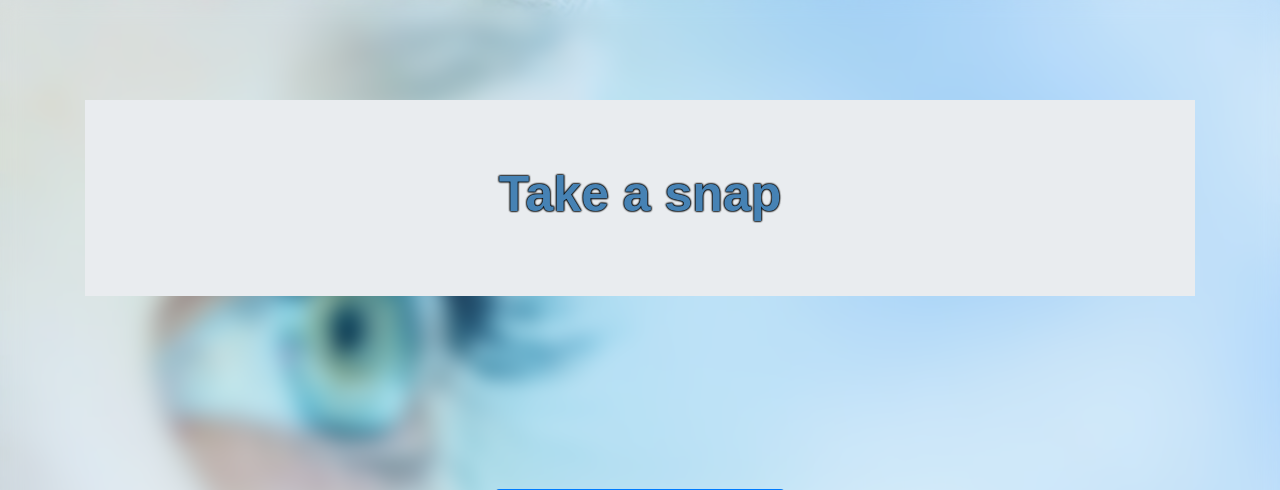
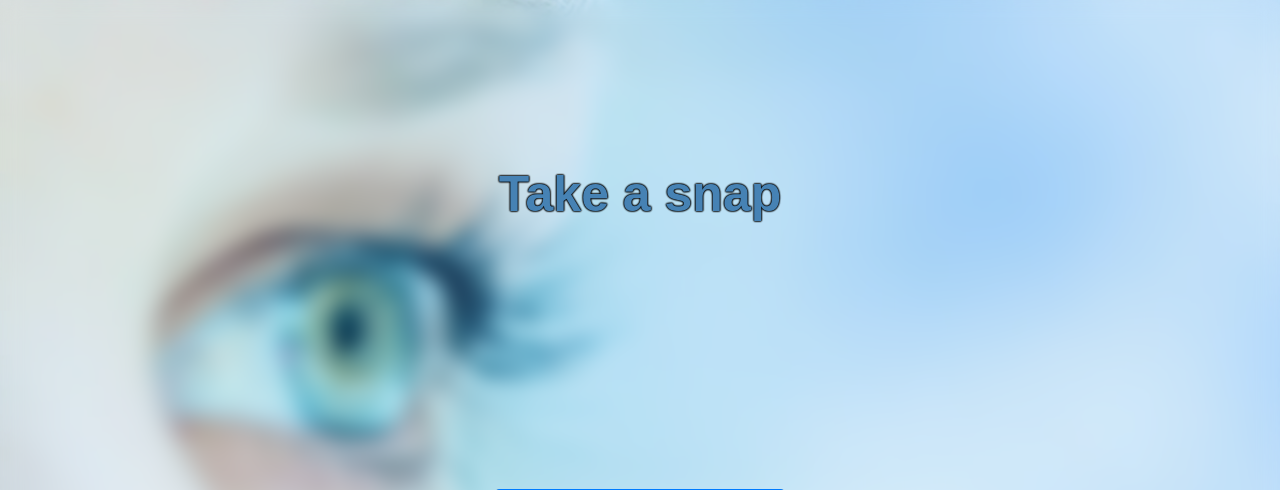
Before and after one commit to Rimshamaredia/Mjolnir, a Flask app: page /upload in a window 1280 px wide. Shown: the top 490 px of the page. Run offline with Flask 2, Linux system fonts and the light colour scheme; some libraries are stand-ins or nearby versions.

Commit message:
upload page styling

```diff
--- a/VisionHelp/templates/base2.html
+++ b/VisionHelp/templates/base2.html
@@ -61,4 +61,44 @@ body  {
     <script src="https://code.jquery.com/jquery-3.3.1.slim.min.js" integrity="sha384-q8i/X+965DzO0rT7abK41JStQIAqVgRVzpbzo5smXKp4YfRvH+8abtTE1Pi6jizo" crossorigin="anonymous"></script>
     <script src="https://cdn.jsdelivr.net/npm/popper.js@1.14.7/dist/umd/popper.min.js" integrity="sha384-UO2eT0CpHqdSJQ6hJty5KVphtPhzWj9WO1clHTMGa3JDZwrnQq4sF86dIHNDz0W1" crossorigin="anonymous"></script>
     <script src="https://cdn.jsdelivr.net/npm/bootstrap@4.3.1/dist/js/bootstrap.min.js" integrity="sha384-JjSmVgyd0p3pXB1rRibZUAYoIIy6OrQ6VrjIEaFf/nJGzIxFDsf4x0xIM+B07jRM" crossorigin="anonymous"></script>
- {%block content%} {%endblock%}
+    <script>
+        window.onload = function () {
+          const player = document.getElementById('player');
+          const canvas = document.getElementById('canvas');
+          const context = canvas.getContext('2d');
+          const captureButton = document.getElementById('capture');
+
+          const constraints = {
+            video: true,
+          };
+
+          captureButton.addEventListener('click', () => {
+            // Draw the video frame to the canvas.
+            vid_size = find_video_size()
+            canvas.width = vid_size[1]
+            canvas.height = vid_size[0]
+            context.drawImage(player, 0, 0, canvas.width, canvas.height);
+
+            // Save image to filesystem
+            var image = canvas.toDataURL()
+            // window.location.href = image;
+            var formCanvas = document.getElementById('canvas_datauri')
+            formCanvas.value = image
+
+          });
+
+          // Attach the video stream to the video element and autoplay.
+          navigator.mediaDevices.getUserMedia(constraints).then((stream) => {
+            player.srcObject = stream;
+          });
+
+          function find_video_size() {
+            // console.log(player.videoHeight + ' ' + player.videoWidth)
+            return [player.videoHeight, player.videoWidth]
+          }
+        }
+
+
+      </script>
+
+    {%block content%} {%endblock%}
--- a/VisionHelp/templates/blur.html
+++ b/VisionHelp/templates/blur.html
@@ -1,4 +1,4 @@
-{%extends "base.html" %}
+{%extends "base2.html" %}
 {%block content%}
 
 <body>
--- a/VisionHelp/templates/upload_image.html
+++ b/VisionHelp/templates/upload_image.html
@@ -11,7 +11,7 @@
     </div>
     {% else %}
     <div class="container">
-      <div class="jumbotron jumbotron-fluid">
+      <div class="jumbotron jumbotron-fluid" style="background: content-box;">
         <h1>Take a snap</h1>
       </div>
 
```
